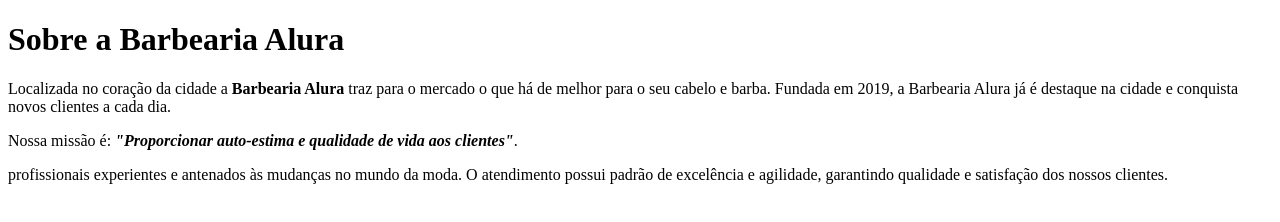
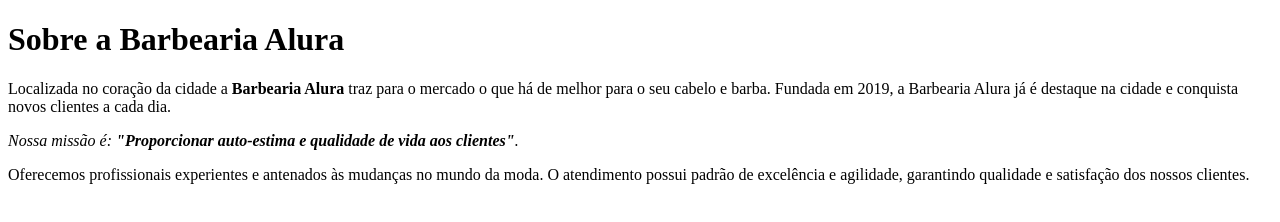
Before and after one commit to IgorHacker/PC_Igor, a plain HTML site: page index.html in a window 1280 px wide. Drawn offline with Linux system fonts and the light colour scheme.

Commit message:
06/10/2022- Nivelamento

```diff
--- a/index.html
+++ b/index.html
@@ -1,11 +1,17 @@
 <!DOCTYPE html>
 <html lang="pt-br">
+	<head>
+		<meta charset="UTF-8">
+		<title>Barbearia Alura</title>
+	</head>
 
-<p><h1>Sobre a Barbearia Alura</h1></p>
+	<body>
+		<h1>Sobre a Barbearia Alura</h1>
 
-<p>Localizada no coração da cidade a <strong>Barbearia Alura</strong> traz para o mercado o que há de melhor para o seu cabelo e barba. Fundada em 2019, a Barbearia Alura já é destaque na cidade e conquista novos clientes a cada dia.</p>
+		<p>Localizada no coração da cidade a <strong>Barbearia Alura</strong> traz para o mercado o que há de melhor para o seu cabelo e barba. Fundada em 2019, a Barbearia Alura já é destaque na cidade e conquista novos clientes a cada dia.</p>
 
-<p>Nossa missão é:<em><strong> "Proporcionar auto-estima e qualidade de vida aos clientes"</strong></em>.</p>
+		<p><em>Nossa missão é: <strong>"Proporcionar auto-estima e qualidade de vida aos clientes"</strong>.</em></p>
 
-<p> profissionais experientes e antenados às mudanças no mundo da moda. O atendimento possui padrão de excelência e agilidade, garantindo qualidade e satisfação dos nossos clientes.</p>
+		<p>Oferecemos profissionais experientes e antenados às mudanças no mundo da moda. O atendimento possui padrão de excelência e agilidade, garantindo qualidade e satisfação dos nossos clientes.</p>
+	</body>
 </html>
```
